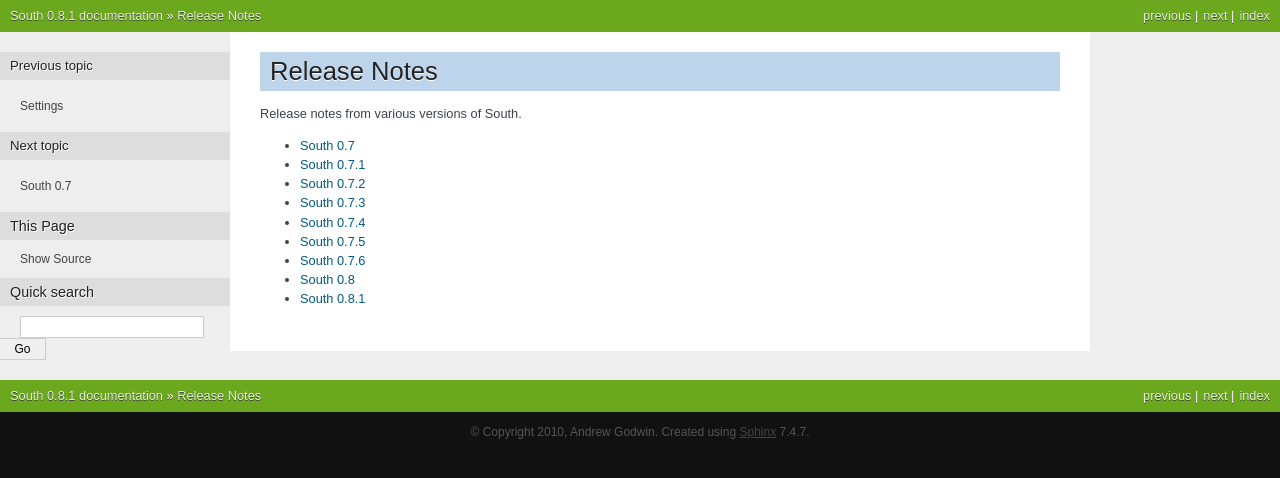
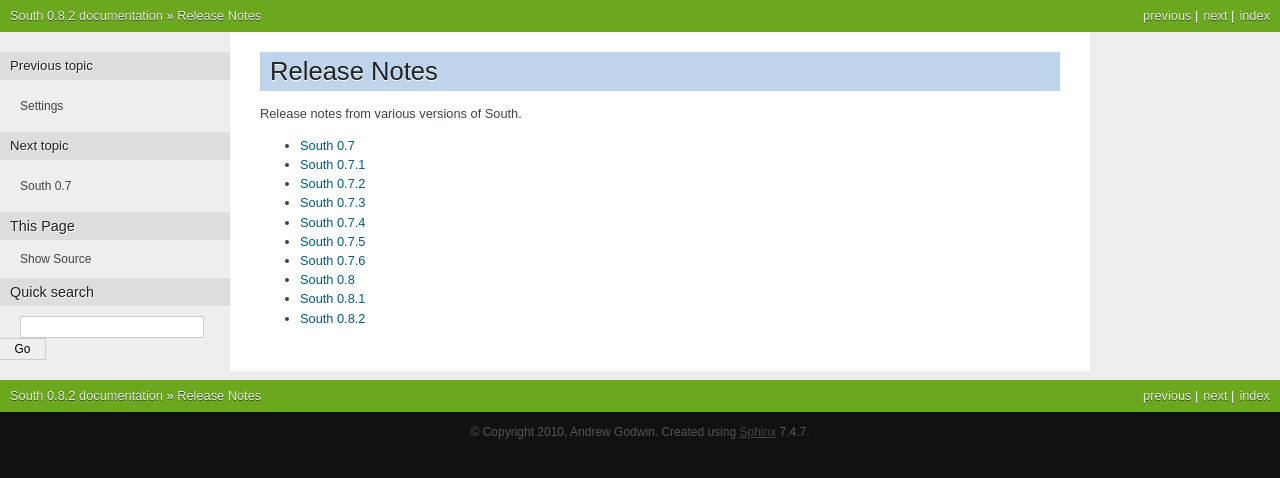
Before and after one commit to zhlgh603/django-south, a Sphinx documentation site: the page built from docs/releasenotes/index.rst, in a window 1280 px wide. Shown: the top 478 px of the page. Built offline with Sphinx 7.4.7, drawn with Linux system fonts in a browser that asks for light colours.

Commit message:
Version bump

```diff
--- a/docs/conf.py
+++ b/docs/conf.py
@@ -47,7 +47,7 @@ copyright = '2010, Andrew Godwin'
 # The short X.Y version.
 version = '0.8'
 # The full version, including alpha/beta/rc tags.
-release = '0.8.1'
+release = '0.8.2'
 
 # The language for content autogenerated by Sphinx. Refer to documentation
 # for a list of supported languages.
--- a/docs/installation.rst
+++ b/docs/installation.rst
@@ -4,7 +4,7 @@
 Installation
 ============
 
-South's current release is :ref:`0.8.1 <0-8-1-release-notes>`.
+South's current release is :ref:`0.8.2 <0-8-2-release-notes>`.
 
 There are a few different ways to install South:
 
--- a/docs/releasenotes/index.rst
+++ b/docs/releasenotes/index.rst
@@ -15,3 +15,4 @@ Release notes from various versions of South.
    0.7.6
    0.8
    0.8.1
+   0.8.2
--- a/south/__init__.py
+++ b/south/__init__.py
@@ -2,7 +2,7 @@
 South - Useable migrations for Django apps
 """
 
-__version__ = "0.8.1"
+__version__ = "0.8.2"
 __authors__ = [
     "Andrew Godwin <andrew@aeracode.org>",
     "Andy McCurdy <andy@andymccurdy.com>"
```
Also changed, not shown: docs/releasenotes/0.8.2.rst (added, +38 -0 lines).
